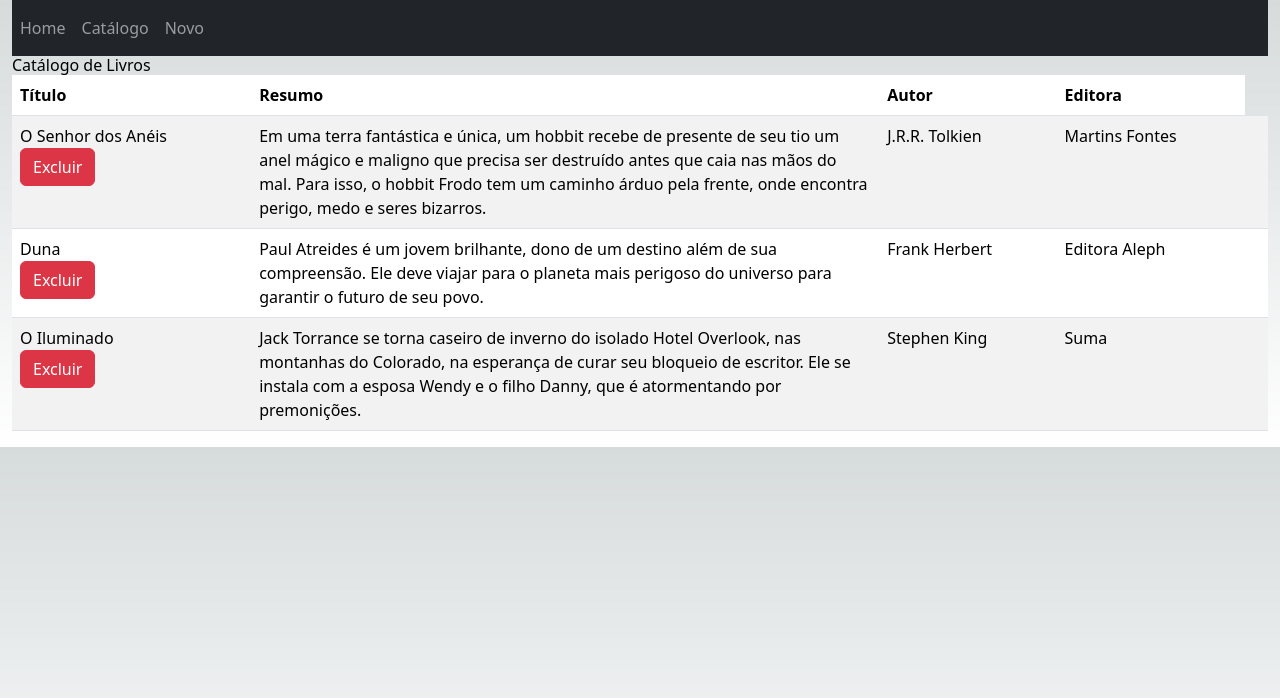
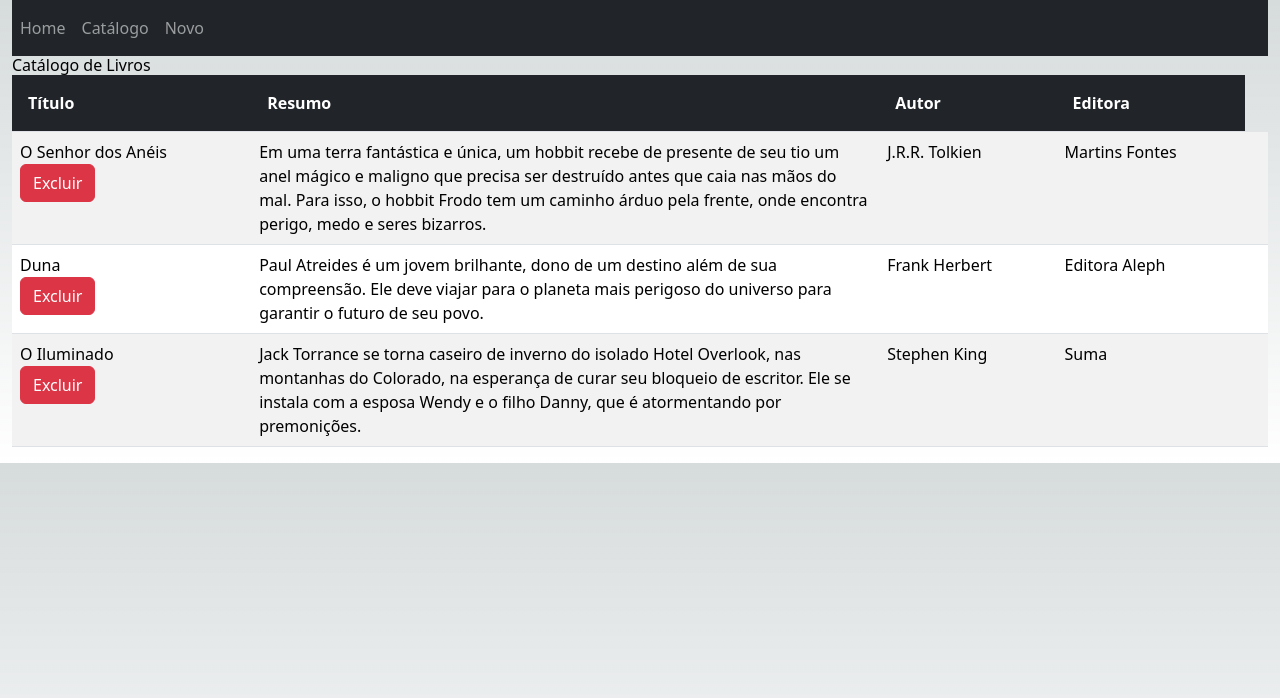
Before and after one commit to ArielFSantos/Trabalho_Nivel_3, a Next.js app in the folder livros-next/: page /LivroLista in a window 1280 px wide. Shown: the top 698 px of the page. Built offline with nearby package versions, Linux system fonts and the light colour scheme.

Commit message:
Exclui conteudo na pagina mas retorna ao alternar entre janelas

```diff
--- a/livros-next/src/pages/LivroLista.tsx
+++ b/livros-next/src/pages/LivroLista.tsx
@@ -14,10 +14,6 @@ const obter = async () => {
 const excluirLivro = async (codigo: number) => {
   const resposta = await fetch(baseURL, {
     method: 'DELETE',
-    headers: {
-      'Content-Type': 'application/json',
-    },
-
   });
   return resposta.ok;
 };
@@ -52,12 +48,12 @@ const LivroLista:NextPage = () => {
       <main className="container">
         <h1>Catálogo de Livros</h1>
         <table className="table table-striped">
-          <thead className='.thead-dark'>
+          <thead className=".bg-dark">
             <tr>
-              <th>Título</th>
-              <th className="w-50 p-2">Resumo</th>
-              <th>Autor</th>
-              <th>Editora</th>
+              <th className="p-3 mb-2 bg-dark text-white">Título</th>
+              <th className="w-50  mb-2 bg-dark text-white p-3">Resumo</th>
+              <th className="p-3 mb-2 bg-dark text-white">Autor</th>
+              <th className="p-3 mb-2 bg-dark text-white">Editora</th>
             </tr>
           </thead>
           <tbody>
```
